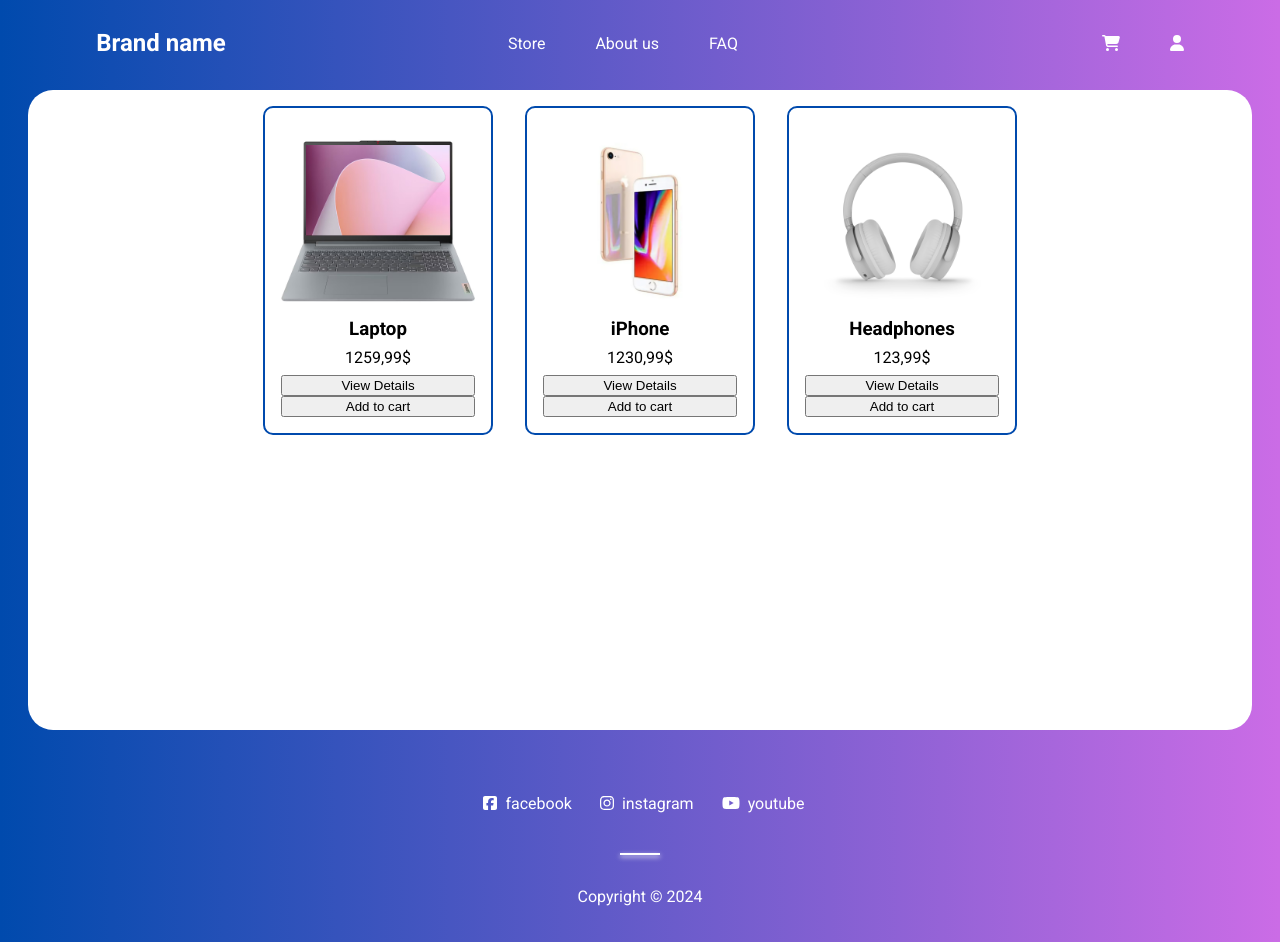
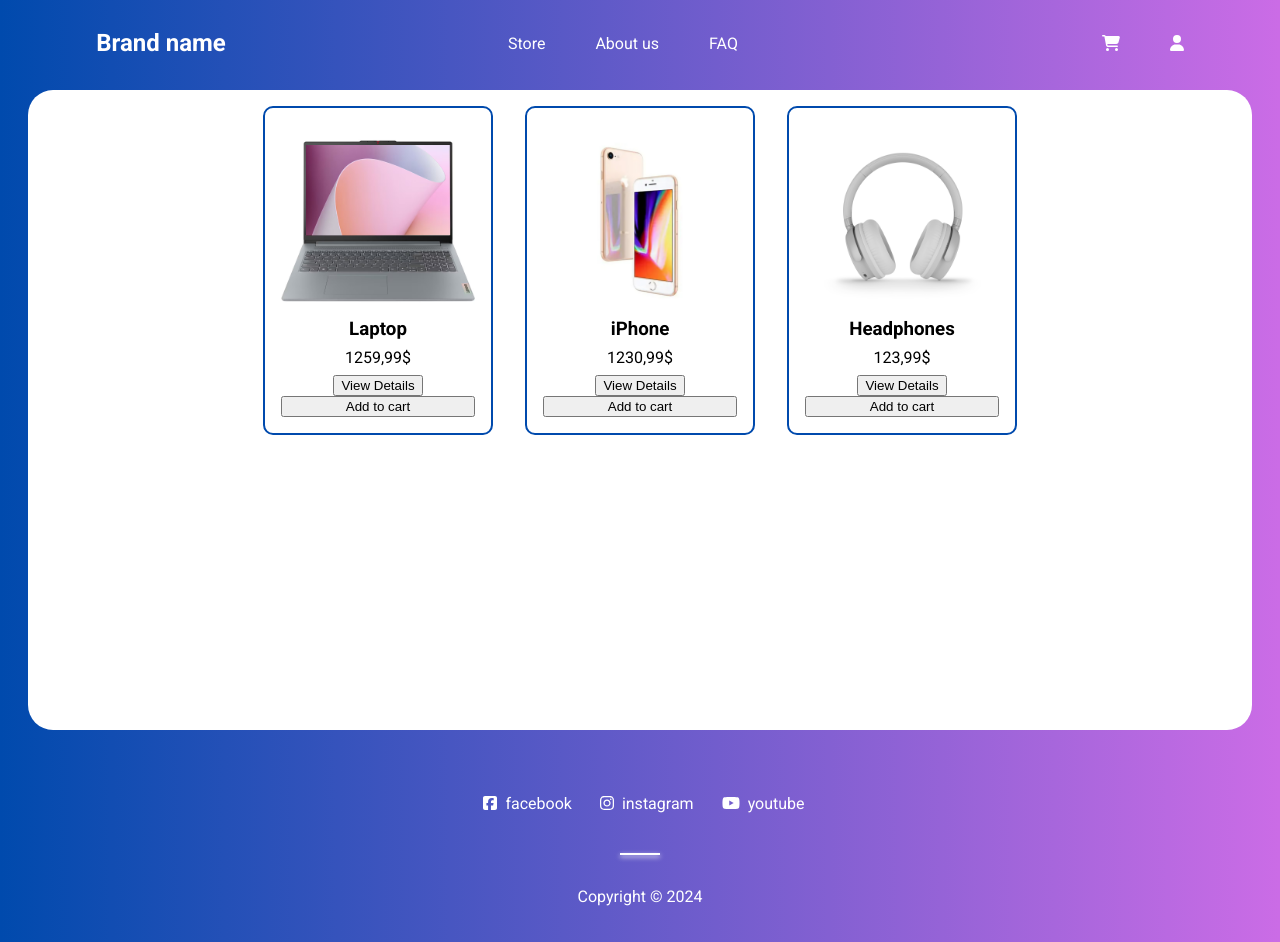
Before and after one commit to VictoriyaK19/online-store, a Vue app: page /store in a window 1280 px wide. Built offline with nearby package versions, Linux system fonts and the light colour scheme.

Commit message:
view details button router-link

```diff
--- a/src/pages/TheStore.vue
+++ b/src/pages/TheStore.vue
@@ -8,7 +8,10 @@
         />
         <h3 class="product-name">{{ product.name }}</h3>
         <p class="product-price">{{ product.price }}</p>
-        <button @click="viewDetails(product)">View Details</button>
+        <router-link :to="'/store/' + product.id">
+          <button>View Details</button>
+        </router-link>
+
         <button @click="addToCart(product)">Add to cart</button>
       </div>
     </div>
```
